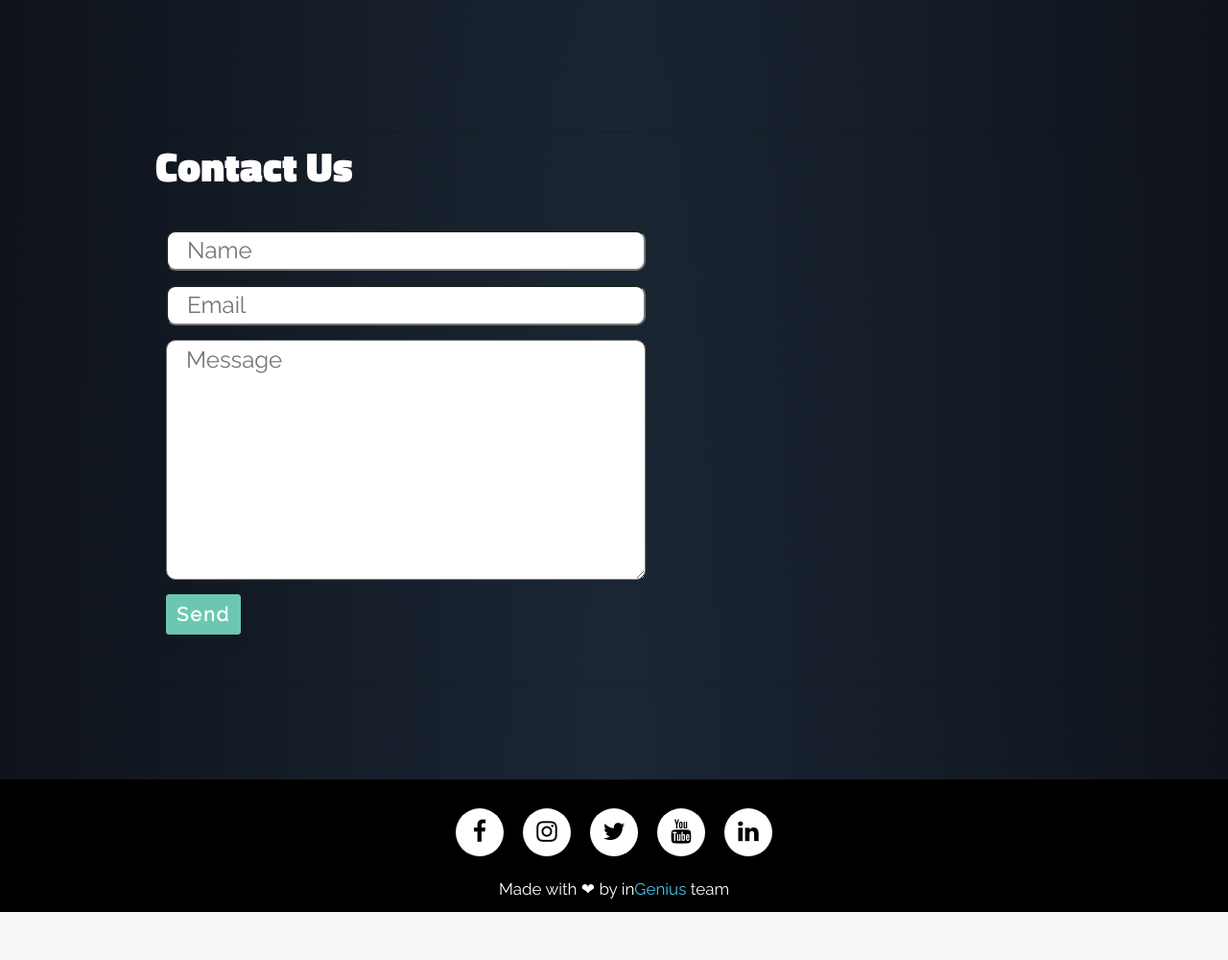
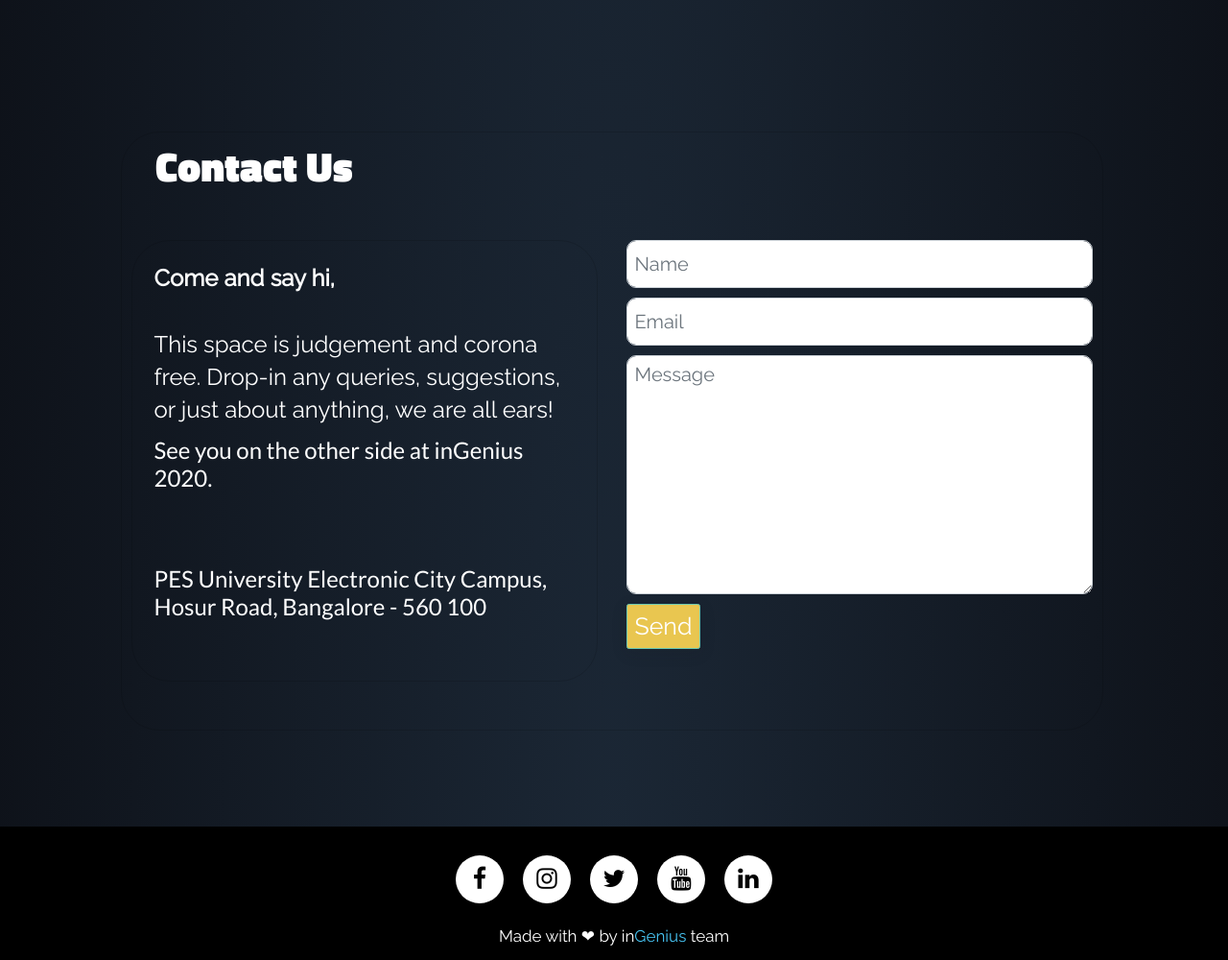
Before and after one commit to inGenius-2020/website, a PHP site: page /index.html in a window 1280 px wide. Shown: the part 4791-5791 px from the top of the page at 96% size. Before the commit the page ends 5741 px from the top, so only its background shows below. Run offline with PHP 8.4, Linux system fonts and the light colour scheme; some libraries are stand-ins or nearby versions; some web fonts are replaced.

Commit message:
contact us

```diff
--- a/css/ingenious.css
+++ b/css/ingenious.css
@@ -305,6 +305,7 @@ border-radius: 40px;
 		padding-left: 6px;
 		margin: 0;
 	}
+
 }
 
 @media (max-width: 1350px){
--- a/index.html
+++ b/index.html
@@ -371,42 +371,28 @@
 	<section id = "formIngenius">
 		<div class="card dd" id = "formcard" >
 		<div class = "todo  justify-content-center">
-                <h1 class="text-white text-align-center contacts" style = "font-family: 'Titillium Web', sans-serif;font-size: 43px; padding-bottom: 25px;">Contact Us</h1>
+			<h1 class="text-white text-justify contacts " style = "font-family: 'Titillium Web', sans-serif;font-size: 43px; padding-bottom: 45px;">Contact Us</h1>
 		<form action="https://formspree.io/mnqoaowl" method="POST">
-                <div class="row justify-content-center responsivemobile">
-                    <div class="col-12 col-sm-6">
-                        <div class = "col-4">
-                    <label class = "text-white">
-                        <input class = "inp"  type="text" name="name" placeholder="Name" style="padding-left: 20px; margin-top: 10px;">
-                    </label>
-                </div>
-                <div class = "col-4">
-                    <label class = "text-white">
-                        <input class = "inp" type="text" name="_replyto" placeholder="Email" style="padding-left: 20px;margin-top: 10px;">
-                    </label>
-                </div>
-                <div class = "col-4">
-                    <label class = "text-white">
-                        <textarea class = "txtar" name="message" placeholder="Message" style="padding-left: 20px; margin-top: 10px;"></textarea>
-                    </label>
-                </div>
-
-    <!-- your other form fields go here -->
-                        <div class="col-12 " style="align-content: center;">
-
-                    <div class="text-center"><button type="submit" class="btn btn-primary btn-lg btodo" style="margin-top: 10px;">Send</button></div>
+			<div class="row">
+				<div class="col-md-6">
+					<div class="card" style="margin-top: 0px;">
+						<div class="card-body">
+							<p class="card-text text-white" id="test2" style=" margin-top: 0px;"> <span> <b>Come and say hi,  </b></span> <br> <br>
+								This space is judgement and corona free. Drop-in any queries, suggestions, or just about anything, we are all ears!
+								<h3 class = "text-white" style="background: none; font-size: 100%;">See you on the other side at inGenius 2020.</h3>
+									   <br> <br>
+									   <h3 class = "text-white" style="background: none; font-size: 100%;">PES University Electronic City Campus, Hosur Road, Bangalore - 560 100 </h3>
 						</div>
 					</div>
-            <div class="col-4" id = "we" style="position:relative;">
-                <h3 class = "text-white" style="background: none; font-size: 100%;">Come and say hi, this space is judgement and corona free. Drop-in any queries, suggestions, or just about anything, we are all ears!</h3>
-                <h3 class = "text-white" style="background: none; font-size: 100%;"></h3>
-                                <h3 class = "text-white" style="background: none; font-size: 100%;">See you on the other side at inGenius 2020.</h3>
-
-				<p>
-                    <h3 class = "text-white" style="background: none; font-size: 100%;">PES University Electronic City Campus, Hosur Road, Bangalore - 560 100 </h3>
-                </p>
 				</div>
-			<div class="col-6"></div>
+				<div class="col-md-6">
+					<form action="https://formspree.io/ingeniushack@gmail.com" method="POST" style="padding:2% 10% 10% 10%;">
+						<div class="form-group" style="height: 50px;"><input class="form-control" type="text" style="font-size: 20px;height: 50px; border-radius: 10px;" name="name" placeholder="Name"></div>
+						<div class="form-group" style="height: 50px;"><input class="form-control" type="email" style="font-size: 20px;height: 50px;border-radius: 10px;" name="_replyto" placeholder="Email"></div>
+						<div class="form-group"><textarea class="form-control" name="message" style="font-size: 20px; border-radius: 10px;" placeholder="Message" rows="8"></textarea></div>
+						<div class="form-group"><button class="btn btn-primary" type="submit" style="font-size: 25px; color:#2c0023 ; background:#e9c650;">Send </button></div>
+					</form>
+				</div>
 			</div>
 		</form>
 	</div>
```
Lines whose indentation alone changed are shown as unchanged.
